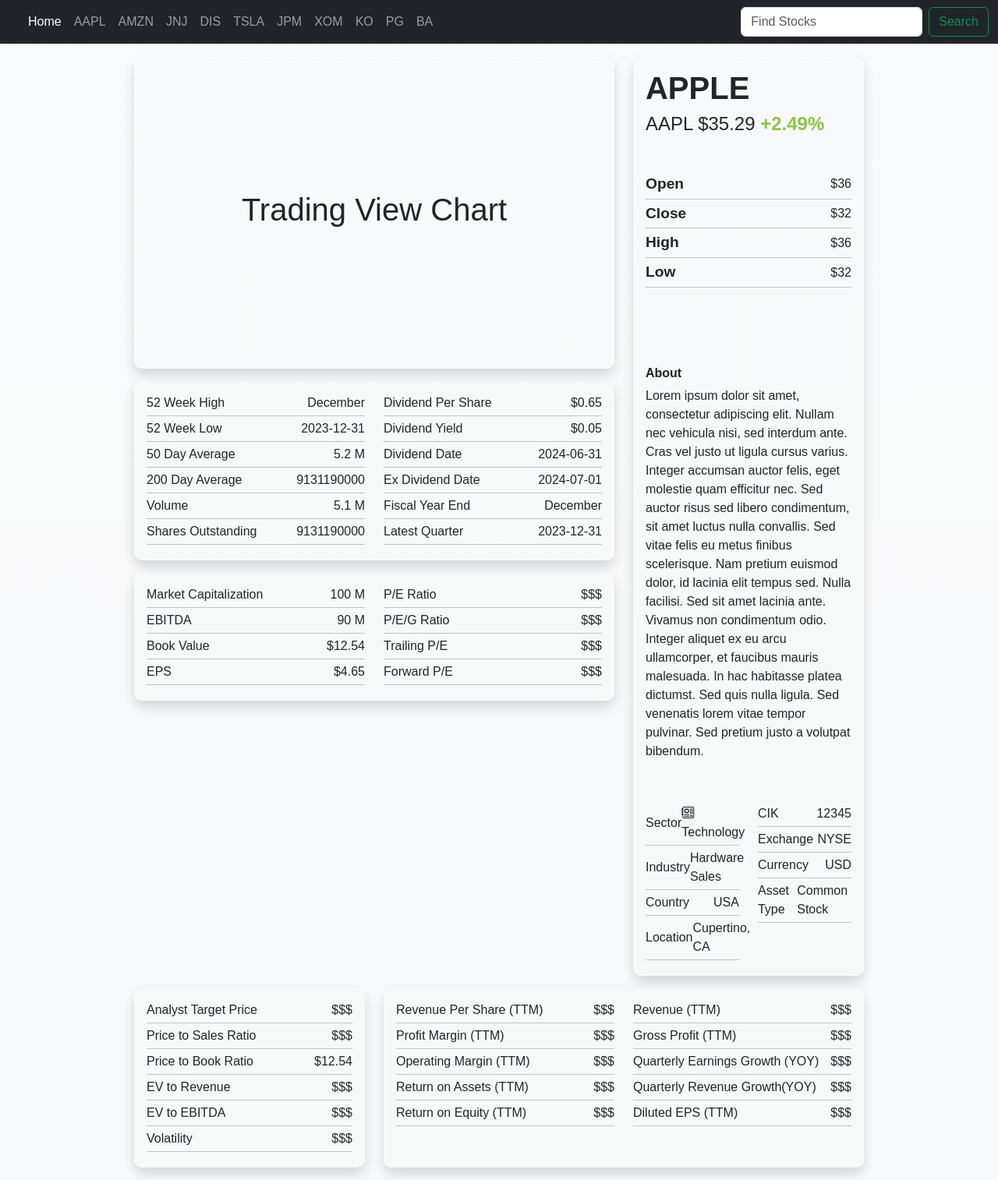
After one commit to c00l-us3r/CS480-Group-C, a Django app: template stocks/templates/stocks/detailed.html in a window 1280 px wide. The commit adds this page. Shown: the whole page at 78% size. Run offline with Django 5.2, Linux system fonts and the light colour scheme; the template is opened without the code that fills it, so the values that code supplies are empty.

Commit message:
Added Anthony's html/css files
Added anthony's Html/css file by copy and pasting the code into my folders.

```diff
--- /dev/null
+++ b/stocks/static/stocks/detailed.css
@@ -0,0 +1,48 @@
+body {
+    margin: 0;
+    padding: 0;
+    font-family: Arial, sans-serif;
+}
+
+.container {
+    display: flex;
+    flex-direction: row;
+    height: 100vh;
+    max-width: 75vw; /* Set maximum width to 80% of viewport width */
+    margin: auto; /* Center the container horizontally */
+}
+
+.container-custom {
+    background-color: #f8f9fa; /* light grey */
+    padding: 15px;
+    margin-bottom: 15px;
+    border-radius: 10px;
+    box-shadow: 0 0 10px rgba(0, 0, 0, 0.1); /* slight shadow effect */
+  }
+
+.left-block {
+    flex: 2;
+    background-color: #f0f0f0;
+    padding: 20px;
+}
+.right-block {
+    flex: 1;
+    background-color: #e0e0e0;
+    padding: 20px;
+}
+@media (max-width: 768px) {
+    .container {
+        flex-direction: column;
+    }
+    .left-block, .right-block {
+        flex: 1;
+    }
+}
+
+.text-light-green {
+    color: #8bc34a; /* Light green color code */
+}
+
+.font-size-16 span {
+    font-size: 50px; /* Adjust the font size as needed */
+}
--- a/stocks/templates/stocks/base.html
+++ b/stocks/templates/stocks/base.html
@@ -31,7 +31,7 @@
       <div class="collapse navbar-collapse justify-content-between" id="navbarNavAltMarkup">
         <div class="navbar-nav d-flex">
           <a class="nav-link active" aria-current="page" href="{% url 'home' %}">Home</a>
-          <a class="nav-link" href="#">AAPL</a>
+          <a class="nav-link active" aria-current="page" href="{% url 'detailed' %}">detailed page</a>
           <a class="nav-link" href="#">AMZN</a>
           <a class="nav-link" href="#">JNJ</a>
           <a class="nav-link" href="#">DIS</a>
--- /dev/null
+++ b/stocks/templates/stocks/detailed.html
@@ -0,0 +1,543 @@
+<!DOCTYPE html>
+<html lang="en">
+
+<head>
+  <meta charset="UTF-8">
+  <meta name="viewport" content="width=device-width, initial-scale=1.0">
+  <title>Detailed Stock Page</title>
+  <link href="https://cdn.jsdelivr.net/npm/bootstrap@5.3.2/dist/css/bootstrap.min.css" rel="stylesheet"
+    integrity="sha384-T3c6CoIi6uLrA9TneNEoa7RxnatzjcDSCmG1MXxSR1GAsXEV/Dwwykc2MPK8M2HN" crossorigin="anonymous">
+  {% load static %}
+  <link rel="stylesheet" type="text/css" href="{% static 'stocks/detailed.css' %}" />
+  <link rel="stylesheet" href="https://cdn.jsdelivr.net/npm/bootstrap-icons@1.11.3/font/bootstrap-icons.min.css">
+</head>
+
+<body class=" bg-light bg-gradient">
+  <container>
+    <!-- Bootstrap navbar Just has placeholder companies at this time-->
+    <nav class="navbar navbar-expand-lg navbar-dark bg-dark border-bottom border-body">
+      <div class="container-fluid">
+        <a class="navbar-brand" href="#"></a>
+        <button class="navbar-toggler" type="button" data-bs-toggle="collapse" data-bs-target="#navbarNavAltMarkup"
+          aria-controls="navbarNavAltMarkup" aria-expanded="false" aria-label="Toggle navigation">
+          <span class="navbar-toggler-icon"></span>
+        </button>
+        <div class="collapse navbar-collapse justify-content-between" id="navbarNavAltMarkup">
+          <div class="navbar-nav d-flex">
+            <a class="nav-link active" aria-current="page" href="{% url 'home' %}">Home</a>
+            <a class="nav-link" href="#">AAPL</a>
+            <a class="nav-link" href="#">AMZN</a>
+            <a class="nav-link" href="#">JNJ</a>
+            <a class="nav-link" href="#">DIS</a>
+            <a class="nav-link" href="#">TSLA</a>
+            <a class="nav-link" href="#">JPM</a>
+            <a class="nav-link" href="#">XOM</a>
+            <a class="nav-link" href="#">KO</a>
+            <a class="nav-link" href="#">PG</a>
+            <a class="nav-link" href="#">BA</a>
+          </div>
+          <form action="{% url 'home' %}" class="d-flex">
+            {% csrf_token %}
+            <input class="form-control me-2" type="search" placeholder="Find Stocks" aria-label="Search" name="ticker">
+            <button class="btn btn-outline-success" type="submit">Search</button>
+          </form>
+        </div>
+      </div>
+    </nav>
+
+    <!-- Main content area -->
+
+    <!-- Row containing View Chart, 52 Week High, Market Capitilization, and About Sections -->
+    <div class="container mt-3" style="height: auto;">
+      <div class="row">
+
+        <!-- Column contained Chart, 52 Week Section, and Capitilization Section -->
+        <div class="col-lg-8">
+
+          <!-- Trading View Chart Box -->
+          <div
+            class="container-fluid bg-light p-3 mb-3 d-flex justify-content-center align-items-center bg-opacity-50 shadow"
+            style="height: 50vh; border-radius: 10px;">
+            <h1 class="text-center">Trading View Chart</h1>
+          </div>
+
+          <!-- 52 Week High to Latest Quarter Section -->
+          <div
+            class="container-fluid bg-light p-3 mb-3 d-flex justify-content-center align-items-center bg-opacity-50 shadow"
+            style="height: auto; border-radius: 10px;">
+            <div class="row">
+              <div class="col-md-6">
+
+
+                <!-- Left Column -->
+                <div class="row">
+                  <!-- 8 rows in left column -->
+                  <div class="col-md-12">
+                    <div class="d-flex justify-content-between align-items-center">
+                      <span>52 Week High</span>
+                      <span>December</span>
+                    </div>
+                    <hr class="my-1">
+                  </div>
+                  <div class="col-md-12">
+                    <div class="d-flex justify-content-between align-items-center">
+                      <span>52 Week Low</span>
+                      <span>2023-12-31</span>
+                    </div>
+                    <hr class="my-1">
+                  </div>
+                  <div class="col-md-12">
+                    <div class="d-flex justify-content-between align-items-center">
+                      <span>50 Day Average</span>
+                      <span>5.2 M</span>
+                    </div>
+                    <hr class="my-1">
+                  </div>
+                  <div class="col-md-12">
+                    <div class="d-flex justify-content-between align-items-center">
+                      <span>200 Day Average</span>
+                      <span>9131190000</span>
+                    </div>
+                    <hr class="my-1">
+                  </div>
+                  <div class="col-md-12">
+                    <div class="d-flex justify-content-between align-items-center">
+                      <span>Volume</span>
+                      <span>5.1 M</span>
+                    </div>
+                    <hr class="my-1">
+                  </div>
+                  <div class="col-md-12">
+                    <div class="d-flex justify-content-between align-items-center">
+                      <span>Shares Outstanding</span>
+                      <span>9131190000</span>
+                    </div>
+                    <hr class="my-1">
+                  </div>
+                </div>
+              </div>
+              <div class="col-md-6">
+                <!-- Right Column -->
+                <div class="col-md-12">
+                  <div class="d-flex justify-content-between align-items-center">
+                    <span>Dividend Per Share</span>
+                    <span>$0.65</span>
+                  </div>
+                  <hr class="my-1">
+                </div>
+                <div class="col-md-12">
+                  <div class="d-flex justify-content-between align-items-center">
+                    <span>Dividend Yield</span>
+                    <span>$0.05</span>
+                  </div>
+                  <hr class="my-1">
+                </div>
+                <div class="col-md-12">
+                  <div class="d-flex justify-content-between align-items-center">
+                    <span>Dividend Date</span>
+                    <span>2024-06-31</span>
+                  </div>
+                  <hr class="my-1">
+                </div>
+                <div class="col-md-12">
+                  <div class="d-flex justify-content-between align-items-center">
+                    <span>Ex Dividend Date</span>
+                    <span>2024-07-01</span>
+                  </div>
+                  <hr class="my-1">
+                </div>
+                <div class="col-md-12">
+                  <div class="d-flex justify-content-between align-items-center">
+                    <span>Fiscal Year End</span>
+                    <span>December</span>
+                  </div>
+                  <hr class="my-1">
+                </div>
+                <div class="col-md-12">
+                  <div class="d-flex justify-content-between align-items-center">
+                    <span>Latest Quarter</span>
+                    <span>2023-12-31</span>
+                  </div>
+                  <hr class="my-1">
+                </div>
+              </div>
+            </div>
+          </div>
+
+          <!-- Market Capitilzation to Forward P/E Section -->
+          <div class="container-fluid bg-light p-3 mb-3 justify-content-center align-items-center bg-opacity-50 shadow"
+            style="height: auto; border-radius: 10px;">
+            <div class="row">
+              <div class="col-md-6">
+                <!-- Left Column -->
+                <div class="row">
+                  <!-- 4 rows in left column -->
+                  <div class="col-md-12">
+                    <div class="d-flex justify-content-between align-items-center">
+                      <span>Market Capitalization</span>
+                      <span>100 M</span>
+                    </div>
+                    <hr class="my-1">
+                  </div>
+                  <div class="col-md-12">
+                    <div class="d-flex justify-content-between align-items-center">
+                      <span>EBITDA</span>
+                      <span>90 M</span>
+                    </div>
+                    <hr class="my-1">
+                  </div>
+                  <div class="col-md-12">
+                    <div class="d-flex justify-content-between align-items-center">
+                      <span>Book Value</span>
+                      <span>$12.54</span>
+                    </div>
+                    <hr class="my-1">
+                  </div>
+                  <div class="col-md-12">
+                    <div class="d-flex justify-content-between align-items-center">
+                      <span>EPS</span>
+                      <span>$4.65</span>
+                    </div>
+                    <hr class="my-1">
+                  </div>
+
+                </div>
+              </div>
+              <div class="col-md-6">
+                <!-- Right Column -->
+                <div class="row">
+                  <div class="col-md-12">
+                    <div class="d-flex justify-content-between align-items-center">
+                      <span>P/E Ratio</span>
+                      <span>$$$</span>
+                    </div>
+                    <hr class="my-1">
+                  </div>
+                  <div class="col-md-12">
+                    <div class="d-flex justify-content-between align-items-center">
+                      <span>P/E/G Ratio</span>
+                      <span>$$$</span>
+                    </div>
+                    <hr class="my-1">
+                  </div>
+                  <div class="col-md-12">
+                    <div class="d-flex justify-content-between align-items-center">
+                      <span>Trailing P/E</span>
+                      <span>$$$</span>
+                    </div>
+                    <hr class="my-1">
+                  </div>
+                  <div class="col-md-12">
+                    <div class="d-flex justify-content-between align-items-center">
+                      <span>Forward P/E</span>
+                      <span>$$$</span>
+                    </div>
+                    <hr class="my-1">
+                  </div>
+                </div>
+              </div>
+            </div>
+          </div>
+        </div>
+
+        <!-- Column for About Section -->
+        <div class="col-lg-4 mb-3" style="display: flex; flex-direction: column; height: 100%; border-radius: 10px;">
+          <div
+            class="container-fluid bg-light p-3 mb-3 d-flex flex-column justify-content-between align-items-stretch bg-opacity-50 shadow"
+            style="height: 100%; border-radius: 10px;">
+
+            <!-- Company Name and Ticker -->
+            <h1 style="font-display: 1; font-weight: bold;">APPLE</h1>
+            <h2 style="font-size: x-large">AAPL $35.29 <span class="text-light-green"
+                style="font-weight: bold;">+2.49%</span></h2>
+            <br>
+
+            <!-- Container for Open/Close/High/Low -->
+            <div class="col-md-12 mt-lg-3 mb-lg-5">
+              <div class="col-md-12">
+                <div class="d-flex justify-content-between align-items-center">
+                  <span style="font-weight: bold; font-size: larger;">Open</span>
+                  <span>$36</span>
+                </div>
+                <hr class="my-1">
+              </div>
+              <div class="col-md-12">
+                <div class="d-flex justify-content-between align-items-center">
+                  <span style="font-weight: bold; font-size: larger;">Close</span>
+                  <span>$32</span>
+                </div>
+                <hr class="my-1">
+              </div>
+              <div class="col-md-12">
+                <div class="d-flex justify-content-between align-items-center">
+                  <span style="font-weight: bold; font-size: larger;">High</span>
+                  <span>$36</span>
+                </div>
+                <hr class="my-1">
+              </div>
+              <div class="col-md-12">
+                <div class="d-flex justify-content-between align-items-center">
+                  <span style="font-weight: bold; font-size: larger;">Low</span>
+                  <span>$32</span>
+                </div>
+                <hr class="my-1">
+              </div>
+            </div>
+
+            <br>
+            <br>
+
+            <!-- About Header -->
+            <h2 style="font-size: medium; font-weight: bold;">About</h2>
+
+            <!--About Section-->
+            <p>
+              Lorem ipsum dolor sit amet, consectetur adipiscing elit.
+              Nullam nec vehicula nisi, sed interdum ante. Cras vel justo ut ligula cursus varius. Integer accumsan
+              auctor felis, eget molestie quam efficitur nec.
+              Sed auctor risus sed libero condimentum, sit amet luctus nulla convallis. Sed vitae felis eu metus finibus
+              scelerisque.
+              Nam pretium euismod dolor, id lacinia elit tempus sed. Nulla facilisi.
+              Sed sit amet lacinia ante. Vivamus non condimentum odio. Integer aliquet ex eu arcu ullamcorper, et
+              faucibus mauris malesuada.
+              In hac habitasse platea dictumst. Sed quis nulla ligula.
+              Sed venenatis lorem vitae tempor pulvinar. Sed pretium justo a volutpat bibendum.
+            </p>
+
+            <br>
+
+            <!-- Company Information-->
+            <div style="margin-top: auto;">
+              <div class="row align-items-bottom">
+                <div class="col-md-6">
+                  <!-- Left Column -->
+                  <div class="row">
+                    <!-- 4 rows in left column -->
+                    <div class="col-md-12">
+                      <div class="d-flex justify-content-between align-items-center">
+                        <span>Sector</span>
+                        <span><i class="bi bi-motherboard"></i> Technology</span>
+                      </div>
+                      <hr class="my-1">
+                    </div>
+                    <div class="col-md-12">
+                      <div class="d-flex justify-content-between align-items-center">
+                        <span>Industry</span>
+                        <span>Hardware Sales</span>
+                      </div>
+                      <hr class="my-1">
+                    </div>
+                    <div class="col-md-12">
+                      <div class="d-flex justify-content-between align-items-center">
+                        <span>Country</span>
+                        <span>USA</span>
+                      </div>
+                      <hr class="my-1">
+                    </div>
+                    <div class="col-md-12">
+                      <div class="d-flex justify-content-between align-items-center">
+                        <span>Location</span>
+                        <span>Cupertino, CA</span>
+                      </div>
+                      <hr class="my-1">
+                    </div>
+
+                  </div>
+                </div>
+                <div class="col-md-6">
+                  <!-- Right Column -->
+                  <div class="row">
+                    <div class="col-md-12">
+                      <div class="d-flex justify-content-between align-items-center">
+                        <span>CIK</span>
+                        <span>12345</span>
+                      </div>
+                      <hr class="my-1">
+                    </div>
+                    <div class="col-md-12">
+                      <div class="d-flex justify-content-between align-items-center">
+                        <span>Exchange</span>
+                        <span>NYSE</span>
+                      </div>
+                      <hr class="my-1">
+                    </div>
+                    <div class="col-md-12">
+                      <div class="d-flex justify-content-between align-items-center">
+                        <span>Currency</span>
+                        <span>USD</span>
+                      </div>
+                      <hr class="my-1">
+                    </div>
+                    <div class="col-md-12">
+                      <div class="d-flex justify-content-between align-items-center">
+                        <span>Asset Type</span>
+                        <span>Common Stock</span>
+                      </div>
+                      <hr class="my-1">
+                    </div>
+                  </div>
+                </div>
+              </div>
+            </div>
+          </div>
+        </div>
+      </div>
+    </div>
+
+
+    <!-- Analyst Target Price and Revenue Per Share section -->
+    <div class="container" style="height: auto;">
+      <div class="row">
+
+        <!-- Analyst Target Price Section -->
+        <div class="col-lg-4 mb-3">
+          <div class="container-fluid bg-light p-3 justify-content-center align-items-center bg-opacity-50 shadow"
+            style="height: 100%; border-radius: 10px;">
+            <!--6 rows -->
+            <div class="col-md-12">
+              <div class="d-flex justify-content-between align-items-center">
+                <span>Analyst Target Price</span>
+                <span>$$$</span>
+              </div>
+              <hr class="my-1">
+            </div>
+            <div class="col-md-12">
+              <div class="d-flex justify-content-between align-items-center">
+                <span>Price to Sales Ratio</span>
+                <span>$$$</span>
+              </div>
+              <hr class="my-1">
+            </div>
+            <div class="col-md-12">
+              <div class="d-flex justify-content-between align-items-center">
+                <span>Price to Book Ratio</span>
+                <span>$12.54</span>
+              </div>
+              <hr class="my-1">
+            </div>
+            <div class="col-md-12">
+              <div class="d-flex justify-content-between align-items-center">
+                <span>EV to Revenue</span>
+                <span>$$$</span>
+              </div>
+              <hr class="my-1">
+            </div>
+            <div class="col-md-12">
+              <div class="d-flex justify-content-between align-items-center">
+                <span>EV to EBITDA</span>
+                <span>$$$</span>
+              </div>
+              <hr class="my-1">
+            </div>
+            <div class="col-md-12">
+              <div class="d-flex justify-content-between align-items-center">
+                <span>Volatility</span>
+                <span>$$$</span>
+              </div>
+              <hr class="my-1">
+            </div>
+          </div>
+        </div>
+
+        <!-- Revenue Per Share Section -->
+        <div class="col-lg-8 mb-3">
+          <div class="container-fluid bg-light p-3 justify-content-center align-items-center bg-opacity-50 shadow"
+            style="height: 100%; border-radius: 10px;">
+            <div class="row">
+              <div class="col-md-6">
+                <!-- Left Column -->
+                <div class="row">
+                  <!-- 5 rows in left column -->
+                  <div class="col-md-12">
+                    <div class="d-flex justify-content-between align-items-center">
+                      <span>Revenue Per Share (TTM)</span>
+                      <span>$$$</span>
+                    </div>
+                    <hr class="my-1">
+                  </div>
+                  <div class="col-md-12">
+                    <div class="d-flex justify-content-between align-items-center">
+                      <span>Profit Margin (TTM)</span>
+                      <span>$$$</span>
+                    </div>
+                    <hr class="my-1">
+                  </div>
+                  <div class="col-md-12">
+                    <div class="d-flex justify-content-between align-items-center">
+                      <span>Operating Margin (TTM)</span>
+                      <span>$$$</span>
+                    </div>
+                    <hr class="my-1">
+                  </div>
+                  <div class="col-md-12">
+                    <div class="d-flex justify-content-between align-items-center">
+                      <span>Return on Assets (TTM)</span>
+                      <span>$$$</span>
+                    </div>
+                    <hr class="my-1">
+                  </div>
+                  <div class="col-md-12">
+                    <div class="d-flex justify-content-between align-items-center">
+                      <span>Return on Equity (TTM)</span>
+                      <span>$$$</span>
+                    </div>
+                    <hr class="my-1">
+                  </div>
+
+                </div>
+              </div>
+              <div class="col-md-6">
+                <!-- Right Column -->
+                <div class="row">
+                  <div class="col-md-12">
+                    <div class="d-flex justify-content-between align-items-center">
+                      <span>Revenue (TTM)</span>
+                      <span>$$$</span>
+                    </div>
+                    <hr class="my-1">
+                  </div>
+                  <div class="col-md-12">
+                    <div class="d-flex justify-content-between align-items-center">
+                      <span>Gross Profit (TTM)</span>
+                      <span>$$$</span>
+                    </div>
+                    <hr class="my-1">
+                  </div>
+                  <div class="col-md-12">
+                    <div class="d-flex justify-content-between align-items-center">
+                      <span>Quarterly Earnings Growth (YOY)</span>
+                      <span>$$$</span>
+                    </div>
+                    <hr class="my-1">
+                  </div>
+                  <div class="col-md-12">
+                    <div class="d-flex justify-content-between align-items-center">
+                      <span>Quarterly Revenue Growth(YOY)</span>
+                      <span>$$$</span>
+                    </div>
+                    <hr class="my-1">
+                  </div>
+                  <div class="col-md-12">
+                    <div class="d-flex justify-content-between align-items-center">
+                      <span>Diluted EPS (TTM)</span>
+                      <span>$$$</span>
+                    </div>
+                    <hr class="my-1">
+                  </div>
+                </div>
+              </div>
+            </div>
+          </div>
+
+        </div>
+      </div>
+    </div>
+
+
+  </container>
+  <script src="https://cdn.jsdelivr.net/npm/bootstrap@5.3.2/dist/js/bootstrap.bundle.min.js"
+    integrity="sha384-C6RzsynM9kWDrMNeT87bh95OGNyZPhcTNXj1NW7RuBCsyN/o0jlpcV8Qyq46cDfL" crossorigin="anonymous">
+  </script>
+</body>
+
+</html>
--- a/stocks/urls.py
+++ b/stocks/urls.py
@@ -3,5 +3,6 @@
 from . import views
 urlpatterns = [
     # Import the home view for the stocks app
-    path('', views.home, name="home")
+    path('', views.home, name="home"),
+    path('detailed', views.detailed, name="detailed"),
 ]
--- a/stocks/views.py
+++ b/stocks/views.py
@@ -2,4 +2,8 @@
 from django.http import HttpResponse
 
 def home(request):
-    return render(request, 'stocks/base.html', {}) # Render the starting base.html page from the stocks app
+    return render(request, 'stocks/base.html', {}), # Render the starting base.html page from the stocks app
+
+
+def detailed(request):
+    return render(request, 'stocks/detailed.html', {}), # Render the detailed.html page from the stocks app
```
